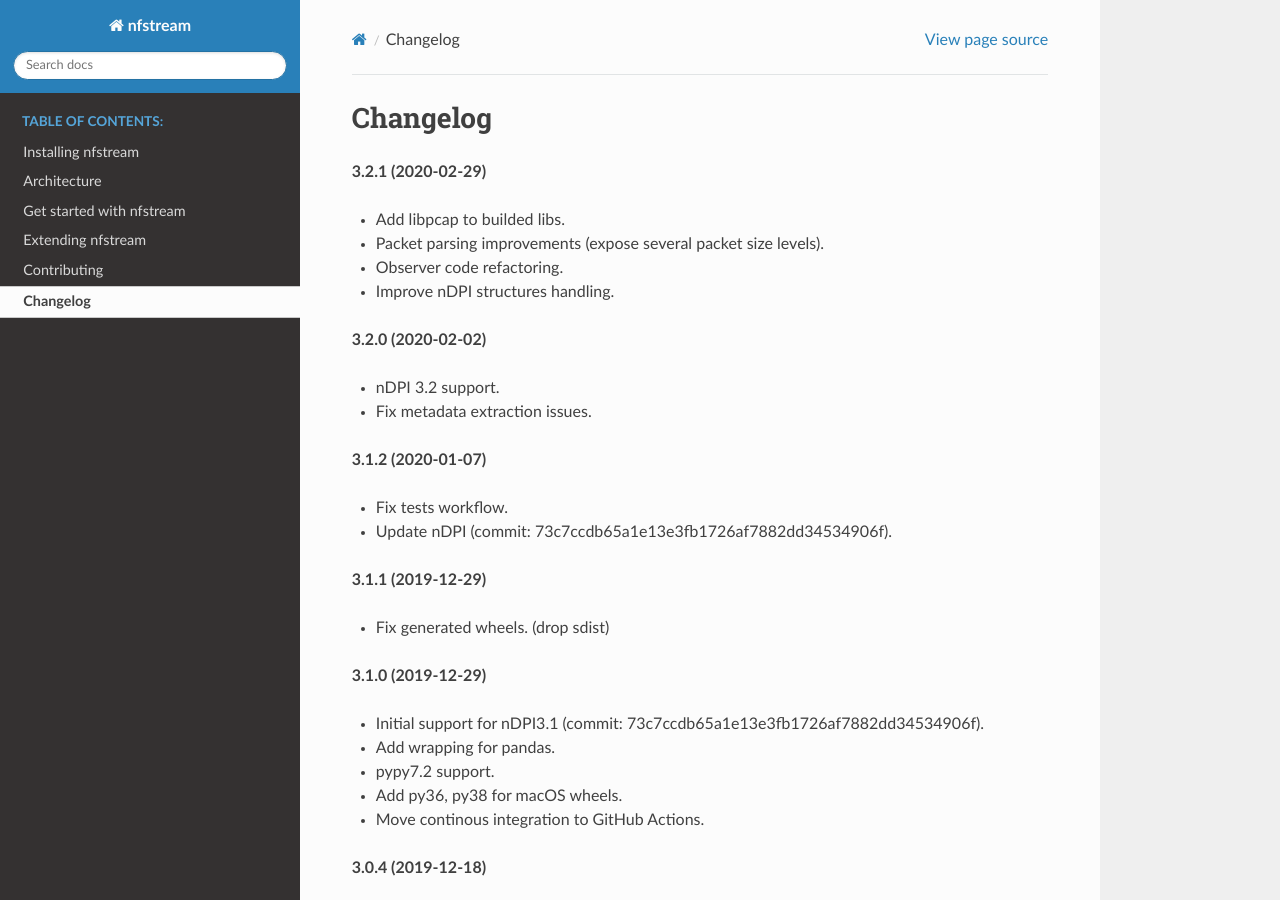
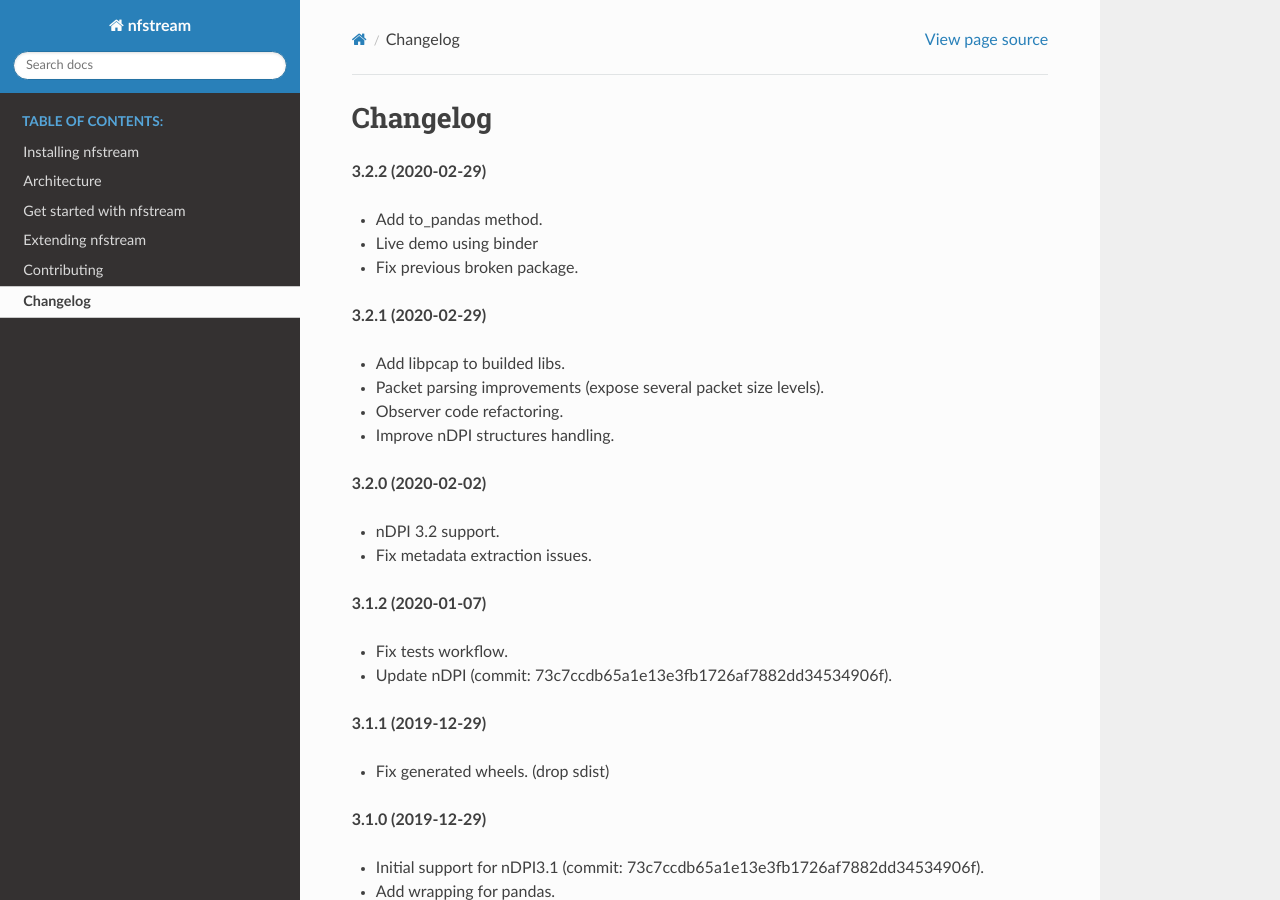
Before and after one commit to nfstream/nfstream, a Sphinx documentation site: the page built from docs/source/changelog.rst, in a window 1280 px wide and 900 px high. Built offline with Sphinx 7.4.7 and the Read the Docs theme 2.0.0, drawn with Linux system fonts in a browser that asks for light colours.

Commit message:
Update version.

```diff
--- a/docs/source/changelog.rst
+++ b/docs/source/changelog.rst
@@ -1,6 +1,12 @@
 #########
 Changelog
 #########
+
+**3.2.2 (2020-02-29)**
+
+* Add to_pandas method.
+* Live demo using binder
+* Fix previous broken package.
 
 **3.2.1 (2020-02-29)**
 
```
